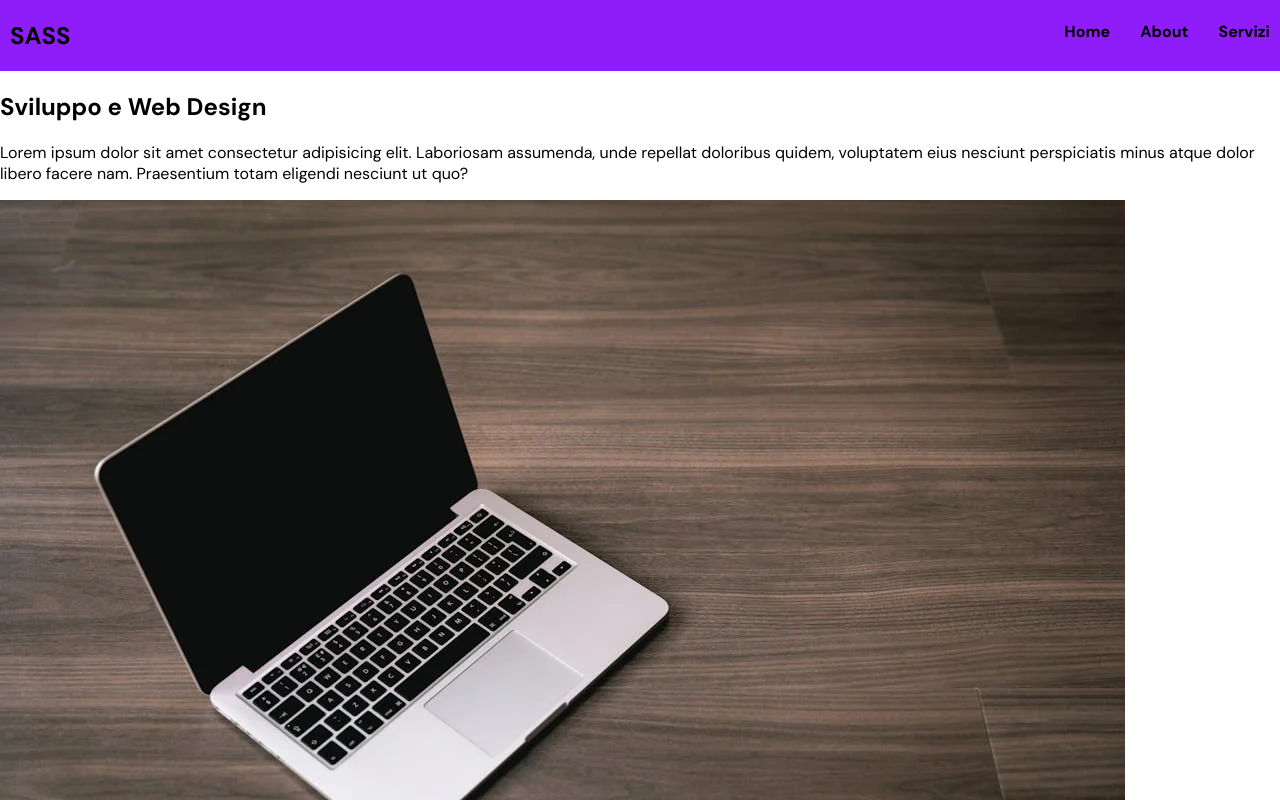
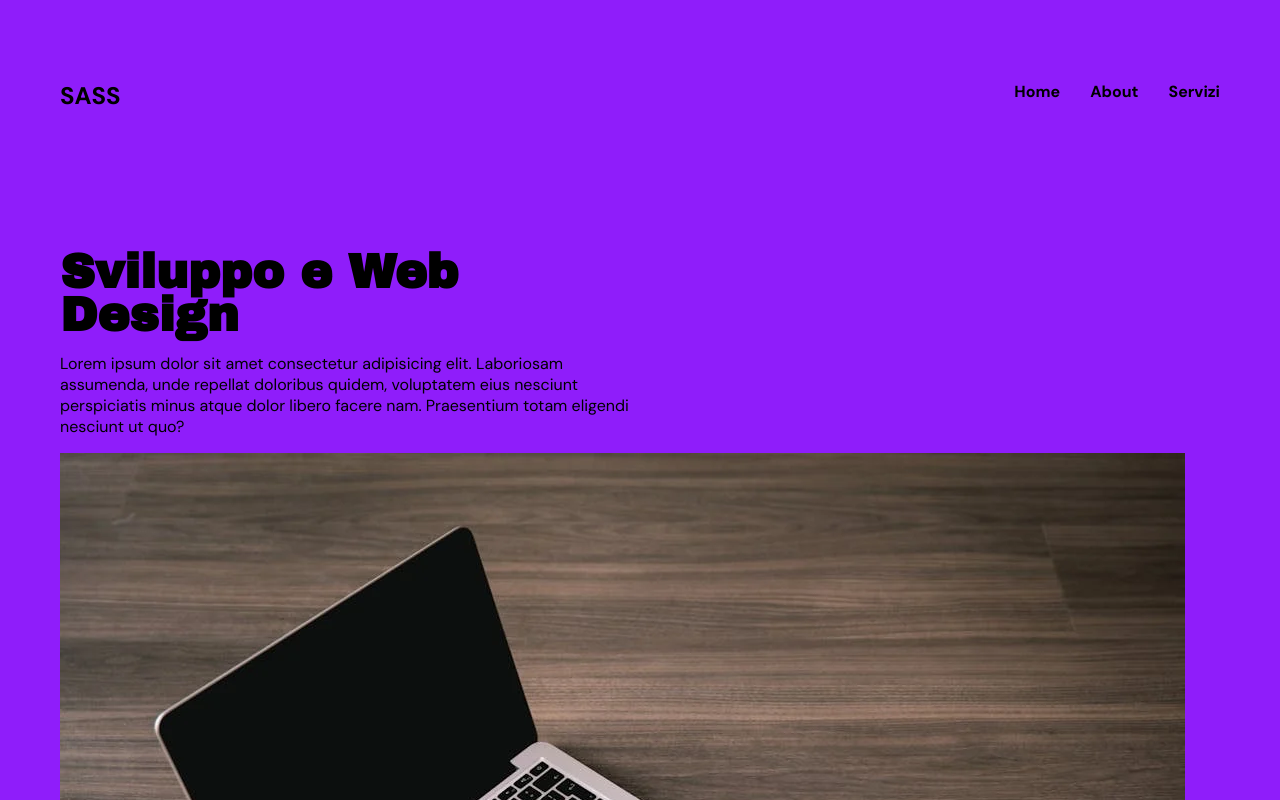
Before and after one commit to alessandrovarc/D3-july-week2, a plain HTML site: page index.html in a window 1280 px wide. Shown: the top 800 px of the page. Drawn offline with Linux system fonts and the light colour scheme.

Commit message:
modifiche

```diff
--- a/index.html
+++ b/index.html
@@ -11,6 +11,9 @@
     <link
         href="https://fonts.googleapis.com/css2?family=DM+Sans:ital,opsz,wght@0,9..40,100..1000;1,9..40,100..1000&display=swap"
         rel="stylesheet">
+    <link rel="preconnect" href="https://fonts.googleapis.com">
+    <link rel="preconnect" href="https://fonts.gstatic.com" crossorigin>
+    <link href="https://fonts.googleapis.com/css2?family=Archivo+Black&display=swap" rel="stylesheet">
 </head>
 
 <body>
@@ -26,14 +29,17 @@
             </div>
         </nav>
     </header>
-    <section>
+    <div class="hero">
+        <div class="text-content">
             <div class="title">
-            <h1>Sviluppo e Web Design</h1>
+                Sviluppo e Web Design
             </div>
             <div class="subtitle">
-            <p>Lorem ipsum dolor sit amet consectetur adipisicing elit. Laboriosam assumenda, unde repellat doloribus
+                <p>Lorem ipsum dolor sit amet consectetur adipisicing elit. Laboriosam assumenda, unde repellat
+                    doloribus
                     quidem, voluptatem eius nesciunt perspiciatis minus atque dolor libero facere nam. Praesentium totam
                     eligendi nesciunt ut quo?</p>
+            </div>
         </div>
         <div class="img">
             <img src="assets/img/pexels-photo-205421.webp" alt="notebook">
@@ -41,7 +47,7 @@
         <button type="button">Scopri di più</button>
         <button type="button">Accedi</button>
         <button type="button">Contattaci</button>
-    </section>
+        </divZ>
         <main>
             <div class="main-img">
                 <img src="assets/img/pexels-photo-205421.webp">
--- a/index.scss
+++ b/index.scss
@@ -1,12 +1,11 @@
 body {
-    padding: 0;
     margin: 0;
     display: block;
     box-sizing: border-box;
     font-family: "DM Sans", sans-serif;
 
 }
-
+$body-padding-inline: 60px;
 $violet-color: rgb(143, 29, 250);
 
 @mixin mobile-vertical-list {
@@ -21,6 +20,7 @@ nav {
     padding: 0 10px 0 10px;
     display: flex;
     justify-content: space-between;
+    padding: $body-padding-inline;
 
     .list {
         display: flex;
@@ -28,3 +28,17 @@ nav {
     }
     @include mobile-vertical-list;
 }
+
+.hero {
+    background-color: $violet-color;
+    padding: $body-padding-inline;
+    .text-content {
+        width: 50%;
+    }
+    .title {
+        font-weight: bolder;
+        font-size: 3em;
+        font-family: "Archivo Black", sans-serif;
+        line-height: 43px;
+    }
+}
```
Also changed, not shown: index.css, 1 other file. Lines whose indentation alone changed are shown as unchanged.
